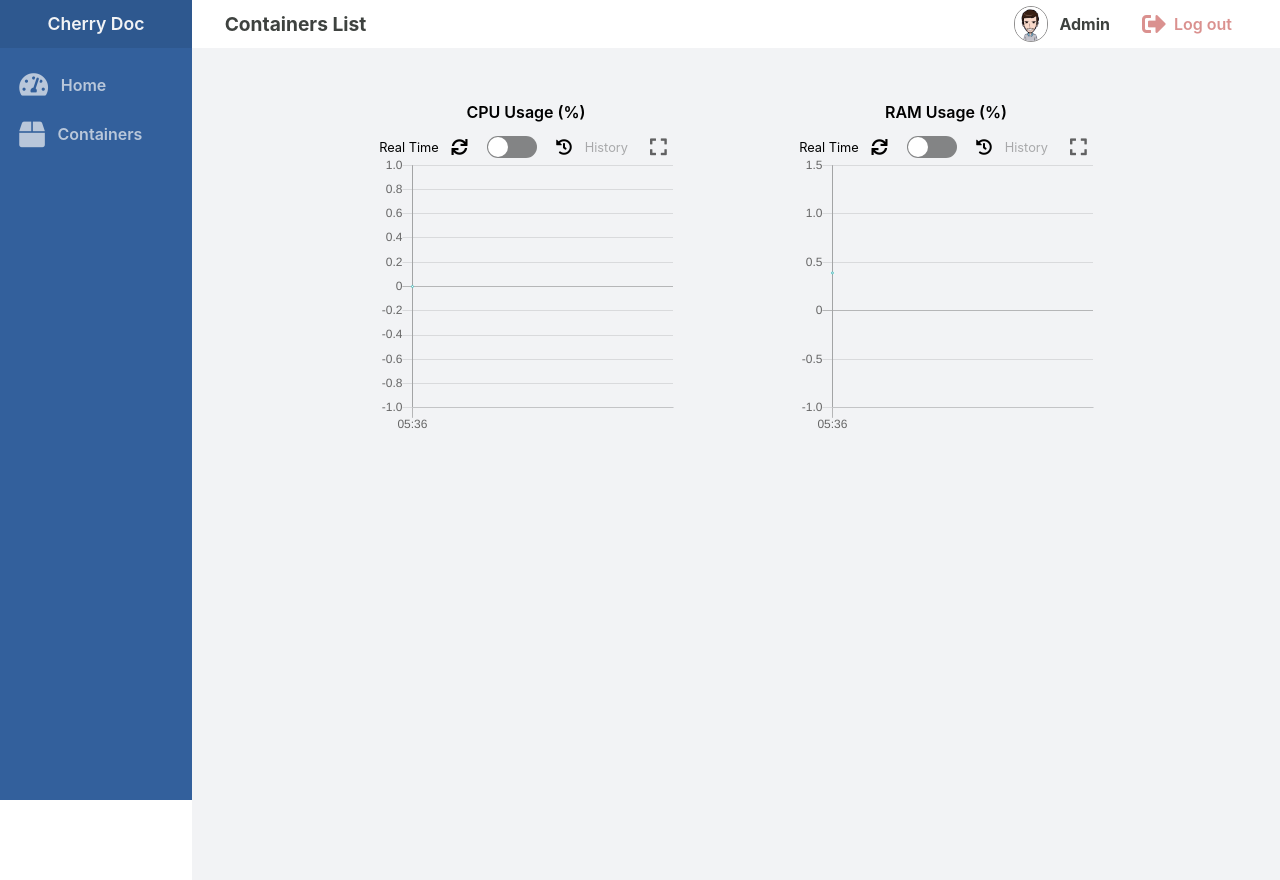
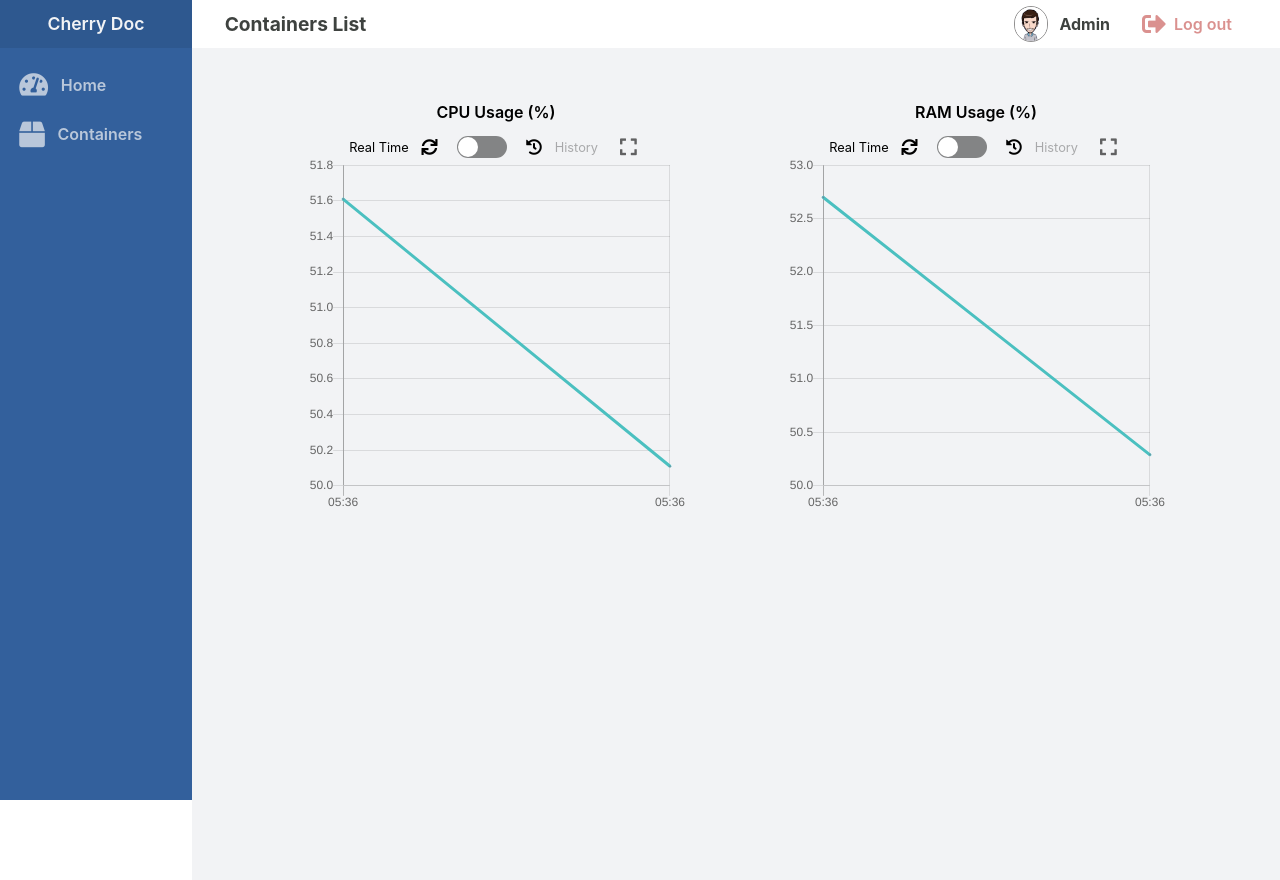
Before and after one commit to CherryDock/CherryDock, a React (Create React App) app: page / in a window 1280 px wide. Built offline with nearby package versions, Linux system fonts and the light colour scheme.

Commit message:
Issue #69 #70 - Integration API data in the line plots (Home) with real-time (infinite) feature

```diff
--- a/src/components/Charts/LinePlot/LinePlot.tsx
+++ b/src/components/Charts/LinePlot/LinePlot.tsx
@@ -17,6 +17,14 @@ function LinePlot({ heightScreenRatio, data, labels, title }: LinePlotProps) {
             display: false,
             text: title,
             fontSize: 18
+        },
+        tooltips: {
+            enabled: false,
+        },
+        elements: {
+            point: {
+                borderColor: 'rgba(168, 50, 104, 1)'
+            }
         }
     }
 
@@ -24,7 +32,6 @@ function LinePlot({ heightScreenRatio, data, labels, title }: LinePlotProps) {
         labels: labels,
         datasets: [
             {
-                label: 'My First dataset',
                 fill: false,
                 lineTension: 0.1,
                 backgroundColor: 'rgba(75,192,192,0.4)',
@@ -34,7 +41,7 @@ function LinePlot({ heightScreenRatio, data, labels, title }: LinePlotProps) {
                 borderDashOffset: 0.0,
                 borderJoinStyle: 'miter',
                 pointBorderColor: 'rgba(75,192,192,1)',
-                pointBackgroundColor: '#fff',
+                pointBackgroundColor: 'rgba(168, 50, 104, 1)',
                 pointBorderWidth: 1,
                 pointHoverRadius: 5,
                 pointHoverBackgroundColor: 'rgba(75,192,192,1)',
@@ -43,9 +50,11 @@ function LinePlot({ heightScreenRatio, data, labels, title }: LinePlotProps) {
                 pointRadius: 1,
                 pointHitRadius: 10,
                 data: data
-            }
+            },
+
         ]
     };
+
 
 return (
     <div className={style.container}>
--- a/src/screens/Home/Home.tsx
+++ b/src/screens/Home/Home.tsx
@@ -64,6 +64,13 @@ function Home() {
         initLinePlotData();
     }, [])
 
+    useEffect(() => {
+        const scheduledUpdate = setTimeout(() => {
+            updateLinePlotData();
+        }, 3000);
+        return () => clearTimeout(scheduledUpdate);
+    }, [linePlotData])
+
 
     const displayLineChart = linePlotData.map(kpi => {
         return (
--- a/src/screens/Home/home.module.scss
+++ b/src/screens/Home/home.module.scss
@@ -17,9 +17,9 @@ $primary-text-color: #3e423f;
       display: flex;
       flex-direction: row;
       flex-wrap: wrap;
-      justify-content: space-evenly;
+      justify-content: space-around;
       .plot {
-        // flex: 0 0 32%;
+        flex: 0 0 40%;
         // margin-bottom: 0rem;
       }
     }
--- a/src/utils/containers-data-processing.ts
+++ b/src/utils/containers-data-processing.ts
@@ -24,7 +24,9 @@ function makeLinePlotItem(
 ): LinePlotItem | undefined {
   const kpi = fetchedData.GlobalInfo.find((kpi) => kpi.name === kpiName);
   if (kpi !== undefined) {
-    const value = Number(kpi.value.toFixed(2));
+    //const value = Number(kpi.value.toFixed(2));
+    let value = 50 + Math.random() * 3;
+    value = Number(value.toFixed(2));
     const label = makeAcqTime();
     return { value, label };
   } else return undefined;
```
Lines whose indentation alone changed are shown as unchanged.
